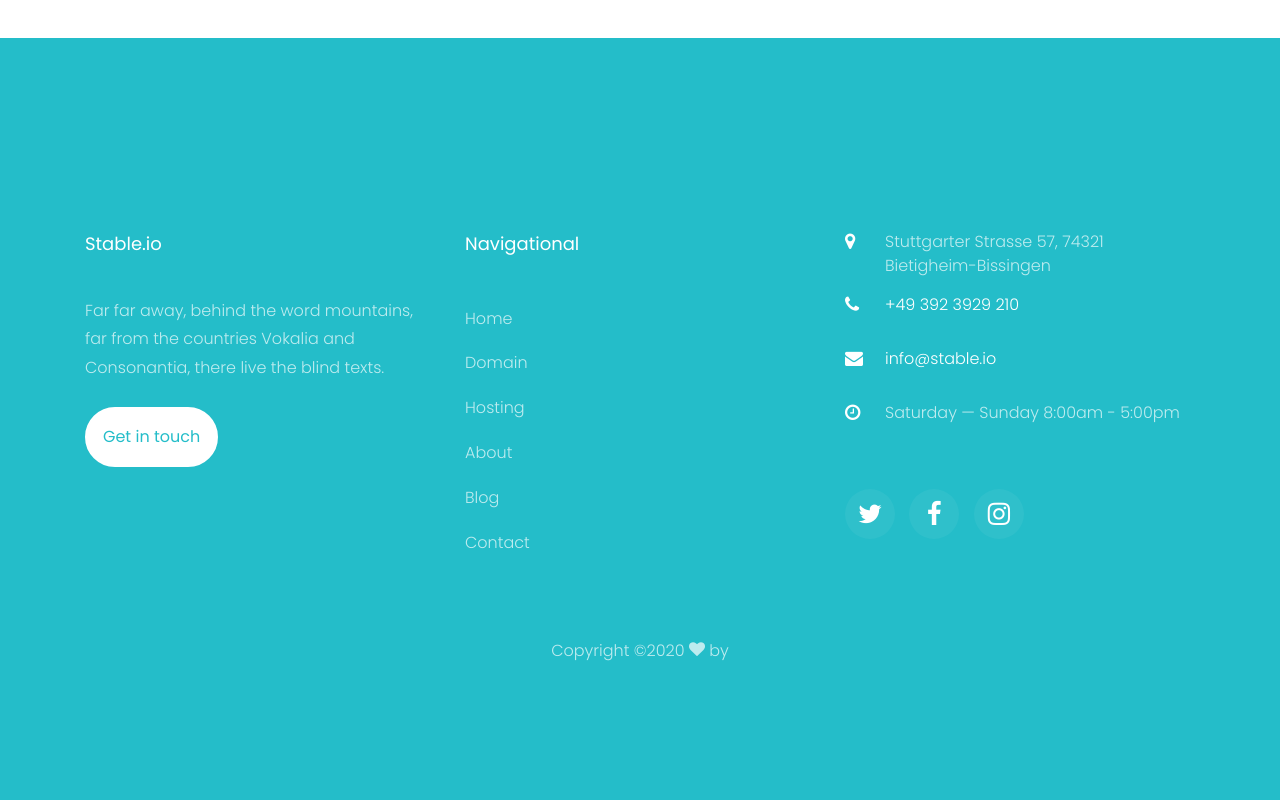
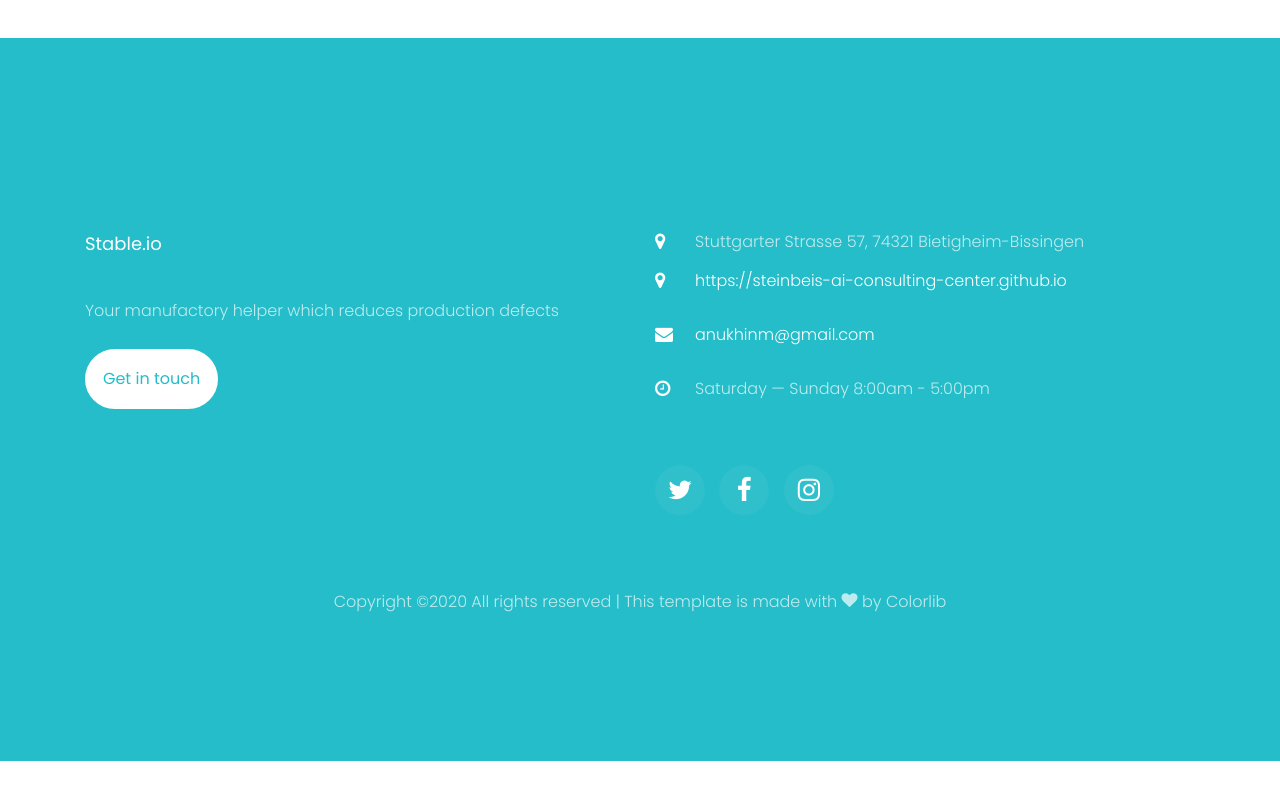
Before and after one commit to stable-ai/stable-ai, a plain HTML site: page index.html in a window 1280 px wide. Shown: the part 2924-3724 px from the top of the page. After the commit the page ends 3685 px from the top, so only its background shows below. Drawn offline with Linux system fonts and the light colour scheme; some packages are replaced by stand-ins of ours; no server answers; files whose address does not match are found by name.

Commit message:
remove navigational bar in footer && rewrite footer info && add link to colorlib

```diff
--- a/index.html
+++ b/index.html
@@ -534,7 +534,7 @@
             <div class="col-md">
                 <div class="ftco-footer-widget mb-4">
                     <h2 class="ftco-heading-2">Stable.io</h2>
-                    <p>Far far away, behind the word mountains, far from the countries Vokalia and Consonantia, there live the blind texts.</p>
+                    <p>Your manufactory helper which reduces production defects</p>
                     <p class="mt-4"><a href="#" class="btn btn-primary p-3">Get in touch</a></p>
                 </div>
             </div>
@@ -553,6 +553,7 @@
                 </div>
             </div>
             -->
+            <!--
             <div class="col-md">
                 <div class="ftco-footer-widget mb-4">
                     <h2 class="ftco-heading-2">Navigational</h2>
@@ -568,13 +569,14 @@
                     </ul>
                 </div>
             </div>
+            -->
             <div class="col-md">
                 <div class="ftco-footer-widget mb-4">
                     <div class="block-23 mb-3">
                         <ul>
                             <li><span class="icon icon-map-marker"></span><span class="text">Stuttgarter Strasse 57, 74321 Bietigheim-Bissingen</span></li>
-                            <li><a href="#"><span class="icon icon-phone"></span><span class="text">+49 392 3929 210</span></a></li>
-                            <li><a href="#"><span class="icon icon-envelope"></span><span class="text">info@stable.io</span></a></li>
+                            <li><a href="https://steinbeis-ai-consulting-center.github.io"><span class="icon icon-map-marker"></span><span class="text">https://steinbeis-ai-consulting-center.github.io</span></a></li>
+                            <li><a href="#"><span class="icon icon-envelope"></span><span class="text">anukhinm@gmail.com</span></a></li>
                             <li><span class="icon icon-clock-o"></span><span class="text">Saturday &mdash; Sunday 8:00am - 5:00pm</span></li>
                         </ul>
                     </div>
@@ -591,7 +593,7 @@
             <div class="col-md-12 text-center">
 
                 <p><!-- Link back to Colorlib can't be removed. Template is licensed under CC BY 3.0. -->
-                    Copyright &copy;<script>document.write(new Date().getFullYear());</script>  <i class="icon-heart" aria-hidden="true"></i> by <a href="https://colorlib.com" target="_blank"></a>
+                    Copyright &copy;<script>document.write(new Date().getFullYear());</script> All rights reserved | This template is made with <i class="icon-heart" aria-hidden="true"></i> by <a href="https://colorlib.com" target="_blank">Colorlib</a>
                     <!-- Link back to Colorlib can't be removed. Template is licensed under CC BY 3.0. --></p>
             </div>
 
```
